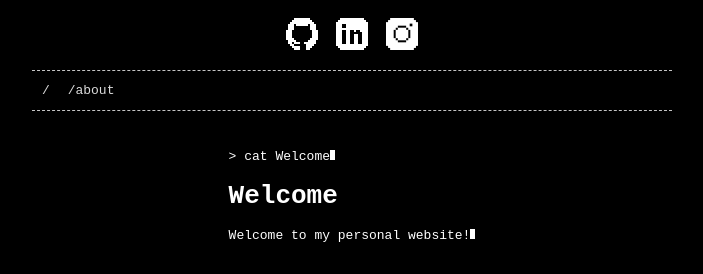
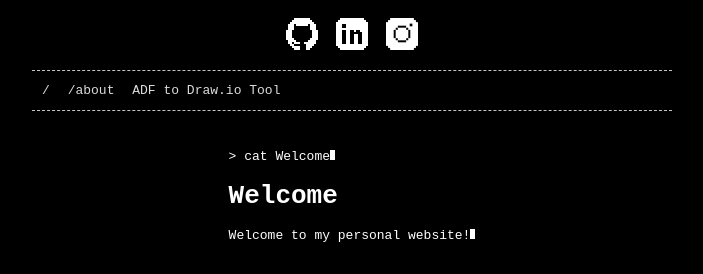
Before and after one commit to cappadavide/cappadavide.github.io, a Jekyll site: the page built from index.md, in a window 1280 px wide. Shown: the part 353-627 px from the top of the page, without its empty margins (288-991 px from the left). Built offline with Jekyll 4.4.1, drawn with Linux system fonts in a browser that asks for light colours.

Commit message:
Added tool ref in header

```diff
--- a/_config.yml
+++ b/_config.yml
@@ -28,6 +28,7 @@ github_username:  cappadavide
 header_pages:
   - index.md
   - about.md
+  - adf-diagram.md
 # Build settings
 theme: minima
 plugins:
```
